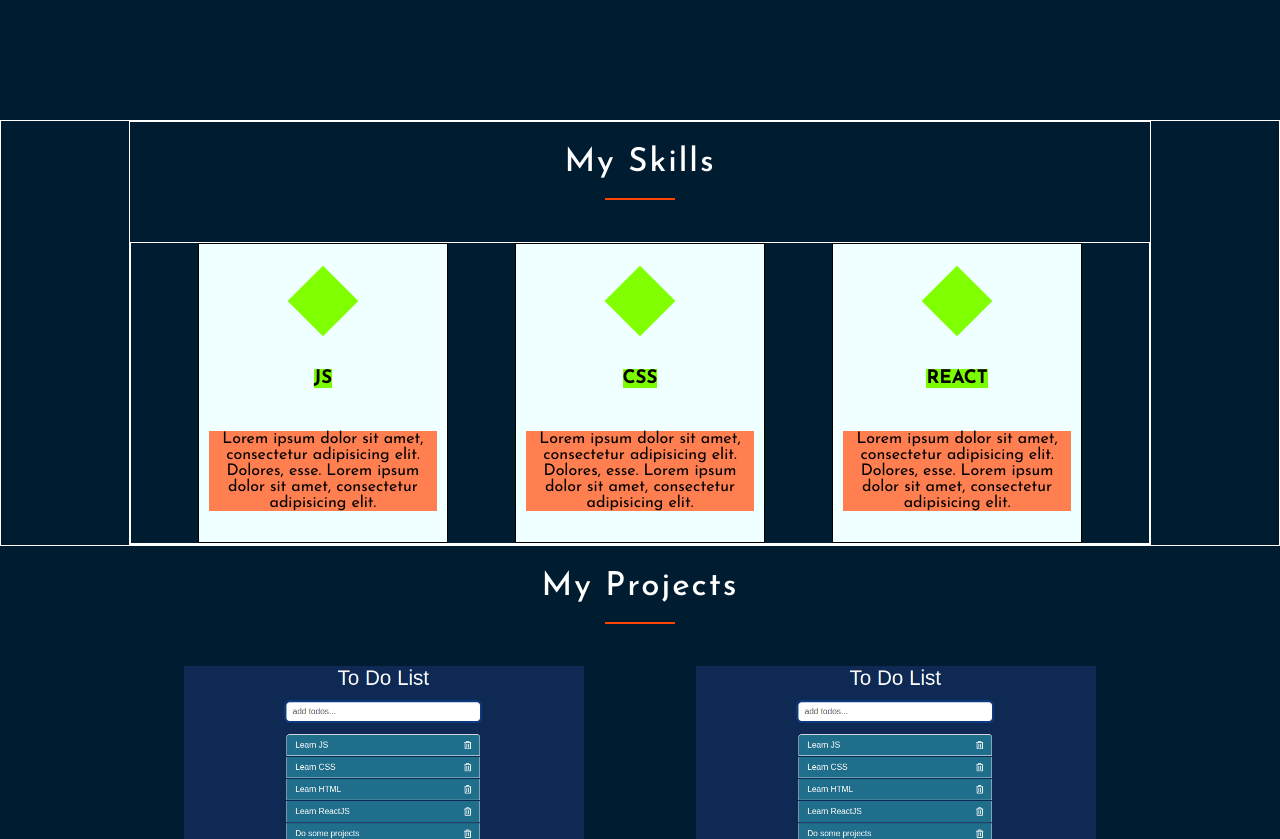
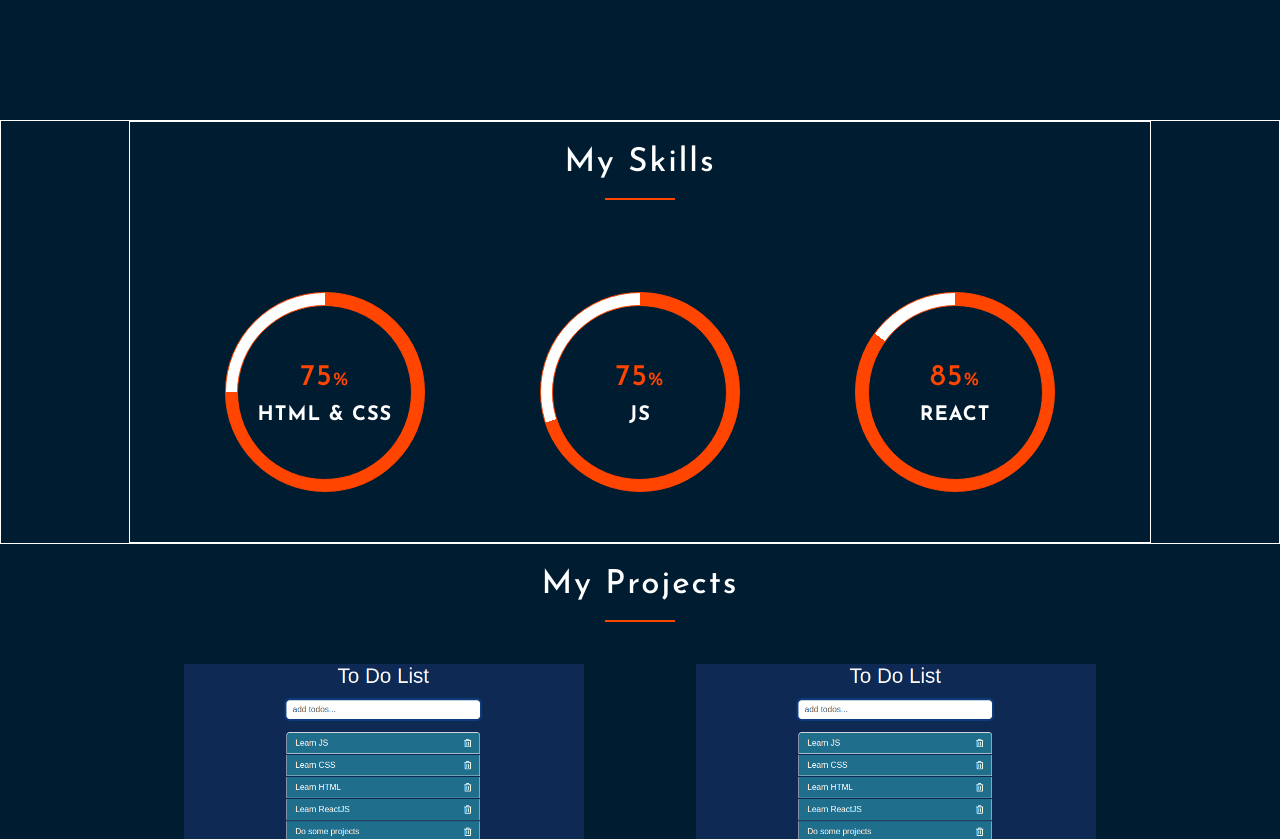
Before and after one commit to andbudha/my_portfolio, a React (Create React App) app: page / in a window 1280 px wide. Shown: the part 760-1599 px from the top of the page. Built offline with nearby package versions, Linux system fonts and the light colour scheme.

Commit message:
progressbar com. created

```diff
--- a/src/main/Main.jsx
+++ b/src/main/Main.jsx
@@ -1,6 +1,6 @@
 import React from 'react';
 import styles from './Main.module.css';
-import profileImgOne from './img/no_background_1.1.png'
+import profileImgOne from './img/no_background_1.png'
 import profileImgTwo from './img/no_background_1.2.png'
 
 
--- a/src/main/Main.module.css
+++ b/src/main/Main.module.css
@@ -52,7 +52,7 @@
 .main_img {
     width: 550px;
     height: 550px;
-    border: 5px solid #ff4500;
+    border: 8px solid #ff4500;
     border-radius: 50%;
     background-color: #ffffff;
     background-size: 100%;
--- /dev/null
+++ b/src/progressbar/ProgressBar.jsx
@@ -0,0 +1,30 @@
+import styles from './ProgressBar.module.css'
+
+
+export const ProgressBar = () => {
+
+    return (
+        <div className={styles.progressbar}>
+            <div className={styles.progress_container}>
+                <div className={`${styles.progress} ${styles.html}`}>
+                    <div className={styles.progress_values}>
+                        <h3>75<span>%</span></h3>
+                        <h4>HTML & CSS</h4>
+                    </div>
+                </div>
+                <div className={`${styles.progress} ${styles.js}`}>
+                    <div className={styles.progress_values}>
+                        <h3>75<span>%</span></h3>
+                        <h4>JS</h4>
+                    </div>
+                </div>
+                <div className={`${styles.progress} ${styles.react}`}>
+                    <div className={styles.progress_values}>
+                        <h3>85<span>%</span></h3>
+                        <h4>REACT</h4>
+                    </div>
+                </div>
+            </div>
+        </div>
+    );
+}
--- /dev/null
+++ b/src/progressbar/ProgressBar.module.css
@@ -0,0 +1,103 @@
+* {
+    margin: 0;
+    padding: 0;
+    box-sizing: border-box;
+}
+
+:root {
+    --degrees: 0deg;
+}
+
+.progressbar {
+    min-height: 300px;
+    width: 100%;
+    display: flex;
+    justify-content: center;
+    align-items: center;
+}
+
+.progress_container {
+    width: 100%;
+    display: flex;
+    flex-wrap: wrap;
+    justify-content: space-evenly;
+    align-items: center;
+}
+
+.progress {
+    margin: 20px;
+}
+
+.progress_container .html {
+    height: 200px;
+    width: 200px;
+    display: flex;
+    flex-direction: column;
+    align-items: center;
+    justify-content: center;
+    color: #ffffff;
+    border-radius: 50%;
+    border: #ff4500 1px solid;
+    background: conic-gradient(#ff4500 270deg, #ffffff 0turn);
+    animation: animate 5s linear forwards;
+}
+
+.progress_container .js {
+    height: 200px;
+    width: 200px;
+    display: flex;
+    flex-direction: column;
+    align-items: center;
+    justify-content: center;
+    color: #ffffff;
+    border-radius: 50%;
+    border: #ff4500 1px solid;
+    background: conic-gradient(#ff4500 252deg, #ffffff 0turn);
+    animation: animate 5s linear forwards;
+}
+
+.progress_container .react {
+    height: 200px;
+    width: 200px;
+    display: flex;
+    flex-direction: column;
+    align-items: center;
+    justify-content: center;
+    color: #ffffff;
+    border-radius: 50%;
+    border: #ff4500 1px solid;
+    background: conic-gradient(#ff4500 306deg, #ffffff 0turn);
+    animation: animate 5s linear forwards;
+}
+
+.progress_values {
+    width: 175px;
+    height: 175px;
+    border-radius: 50%;
+    border: #ff4500 1px solid;
+    background: #001C30;
+    color: #ffffff;
+    display: flex;
+    flex-direction: column;
+    justify-content: center;
+    align-items: center;
+    line-height: 1.5;
+
+}
+
+.progress_values h3 {
+    font-size: 30px;
+    font-weight: 500;
+    letter-spacing: 1px;
+    color: #ff4500;
+}
+
+.progress_values span {
+    font-size: 20px;
+}
+
+.progress_values h4 {
+    font-size: 20px;
+    font-weight: 700;
+    letter-spacing: 1px;
+}
--- a/src/skills/Skills.jsx
+++ b/src/skills/Skills.jsx
@@ -2,6 +2,7 @@ import React from 'react';
 import styles from './Skills.module.css'
 import { Skill } from "./skill/Skill";
 import { Title } from '../components/common/title/Title';
+import { ProgressBar } from '../progressbar/ProgressBar';
 
 export const Skills = () => {
 
@@ -11,12 +12,7 @@ export const Skills = () => {
         <div className={styles.skills}>
             <div className={styles.skills_container}>
                 <Title title={'My Skills'} />
-                <div className={styles.skills_box_container}>
-                    <Skill title={'JS'} description={description} />
-                    <Skill title={'CSS'} description={description} />
-                    <Skill title={'REACT'} description={description} />
-                </div>
-
+                <ProgressBar />
             </div>
         </div>
     );
```
Also changed, not shown: 1 other file (tests, documents, lock files or other folders).
